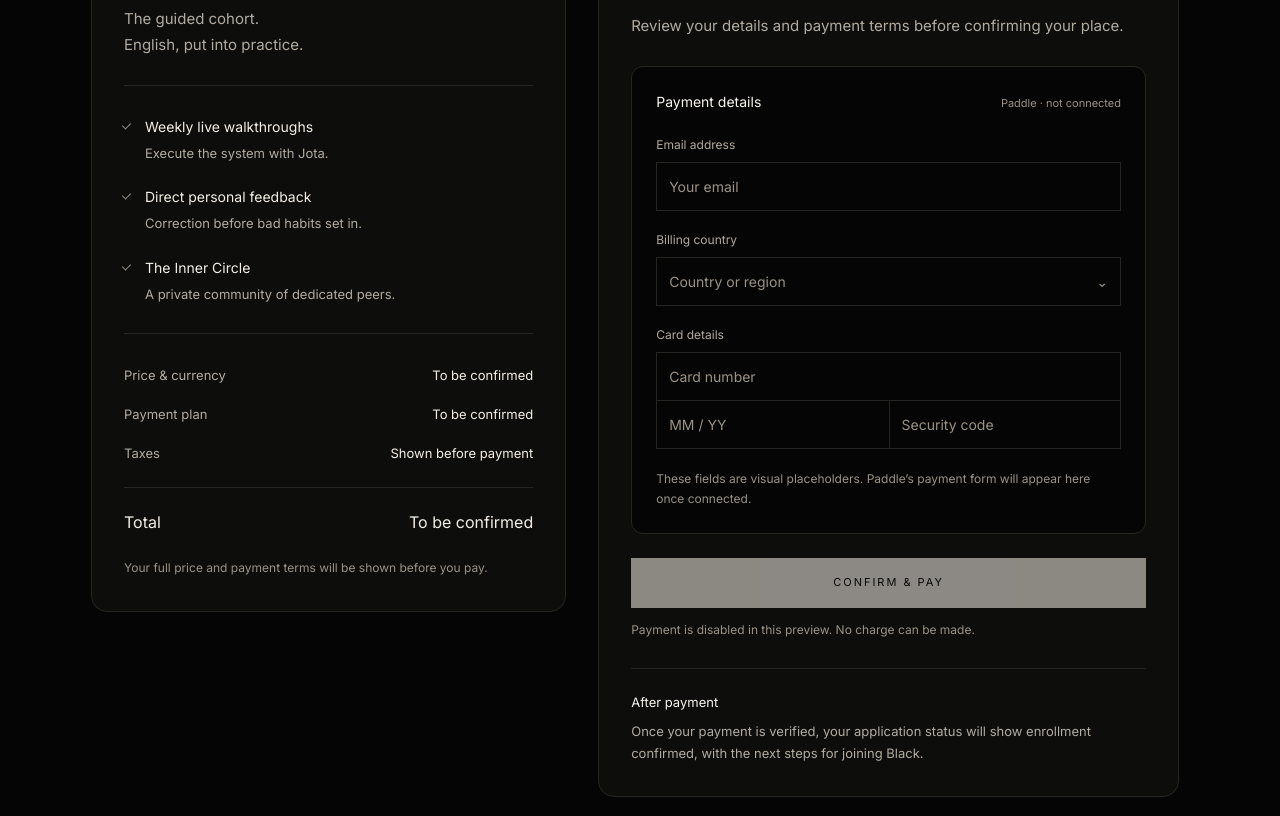
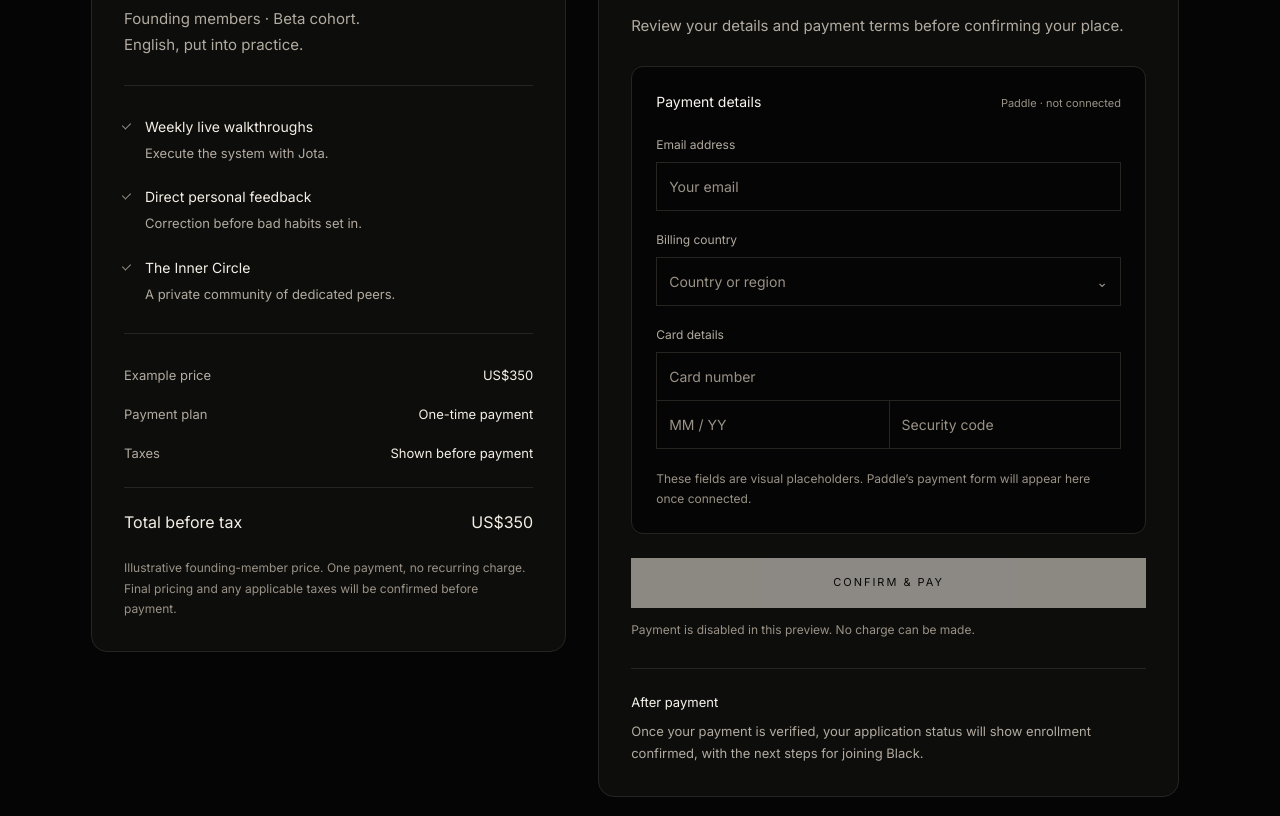
Before and after one commit to bearglobal-rgb/personalprojects, a website built with Vite: page checkout/index.html in a window 1280 px wide. Shown: the part 611-1427 px from the top of the page. Built offline with nearby package versions, Linux system fonts and the light colour scheme; a web font is replaced by a local one.

Commit message:
Show illustrative founding cohort price in checkout

```diff
--- a/checkout/index.html
+++ b/checkout/index.html
@@ -46,7 +46,7 @@
           <span class="brand-monogram checkout-monogram" aria-hidden="true"></span>
           <p class="application-eyebrow">Your enrollment</p>
           <h2 id="enrollment-heading">Black</h2>
-          <p class="checkout-product-caption">The guided cohort.<br>English, put into practice.</p>
+          <p class="checkout-product-caption">Founding members · Beta cohort.<br>English, put into practice.</p>
         </div>
         <ul class="checkout-inclusions" aria-label="Included in Black">
           <li><span>Weekly live walkthroughs</span><p>Execute the system with Jota.</p></li>
@@ -54,12 +54,12 @@
           <li><span>The Inner Circle</span><p>A private community of dedicated peers.</p></li>
         </ul>
         <dl class="checkout-order">
-          <div><dt>Price &amp; currency</dt><dd>To be confirmed</dd></div>
-          <div><dt>Payment plan</dt><dd>To be confirmed</dd></div>
+          <div><dt>Example price</dt><dd>US$350</dd></div>
+          <div><dt>Payment plan</dt><dd>One-time payment</dd></div>
           <div><dt>Taxes</dt><dd>Shown before payment</dd></div>
-          <div class="checkout-total"><dt>Total</dt><dd>To be confirmed</dd></div>
+          <div class="checkout-total"><dt>Total before tax</dt><dd>US$350</dd></div>
         </dl>
-        <p class="checkout-summary-note">Your full price and payment terms will be shown before you pay.</p>
+        <p class="checkout-summary-note">Illustrative founding-member price. One payment, no recurring charge. Final pricing and any applicable taxes will be confirmed before payment.</p>
       </section>
 
       <section class="checkout-payment" aria-labelledby="payment-heading">
--- a/reference/black-application-integration.md
+++ b/reference/black-application-integration.md
@@ -36,7 +36,7 @@ they do not establish a decision. Without JavaScript, no approval is displayed.
 | Paid-cohort acknowledgment | `paidCohortAcknowledged` | Awareness of payment and selective admission |
 
 Questions and options are drafts. The readiness checkbox is not payment
-authorization or marketing consent. No price, decision deadline, refund policy,
+authorization or marketing consent. No decision deadline, refund policy,
 or guaranteed admission has been invented.
 
 ## Next: application submission and review
@@ -80,6 +80,11 @@ Black order summary, illustrative payment fields, a disabled pay button, and an
 explicit preview notice. The approved status example links to it separately; its
 real payment button stays disabled. No SDK, card inputs, API calls, storage, or
 payment callbacks are active. Direct links and reloads work on GitHub Pages.
+
+The user supplied $350 as an example discounted price for the founding beta cohort,
+paid once. The preview displays US$350 (USD assumed), one-time payment, and a total
+before tax, explicitly labeled illustrative. Confirm final currency, pricing, and
+tax treatment before launch. No reference price or discount percentage is invented.
 
 Before integration, confirm Paddle's current supported embed, product eligibility,
 required disclosures, and branding options. The surrounding
--- a/tests/checkout.spec.js
+++ b/tests/checkout.spec.js
@@ -26,7 +26,7 @@ test('checkout ignores URL payment claims and does not send or store payment dat
   page.on('pageerror', error => errors.push(error.message));
   await page.goto('/checkout/?status=approved&paid=true&price=1&email=someone@example.com&_ptxn=txn_example');
   await expect(page.getByRole('button', { name: 'Confirm & pay' })).toBeDisabled();
-  await expect(page.locator('.checkout-total')).toContainText('To be confirmed');
+  await expect(page.locator('.checkout-total')).toContainText('US$350');
   await expect(page.locator('body')).not.toContainText('someone@example.com');
   await expect(page.locator('#checkout-payment-note')).toContainText('No charge can be made');
   expect(await page.evaluate(() => [localStorage.length, sessionStorage.length])).toEqual([0, 0]);
```
Also changed, not shown: README.md.
